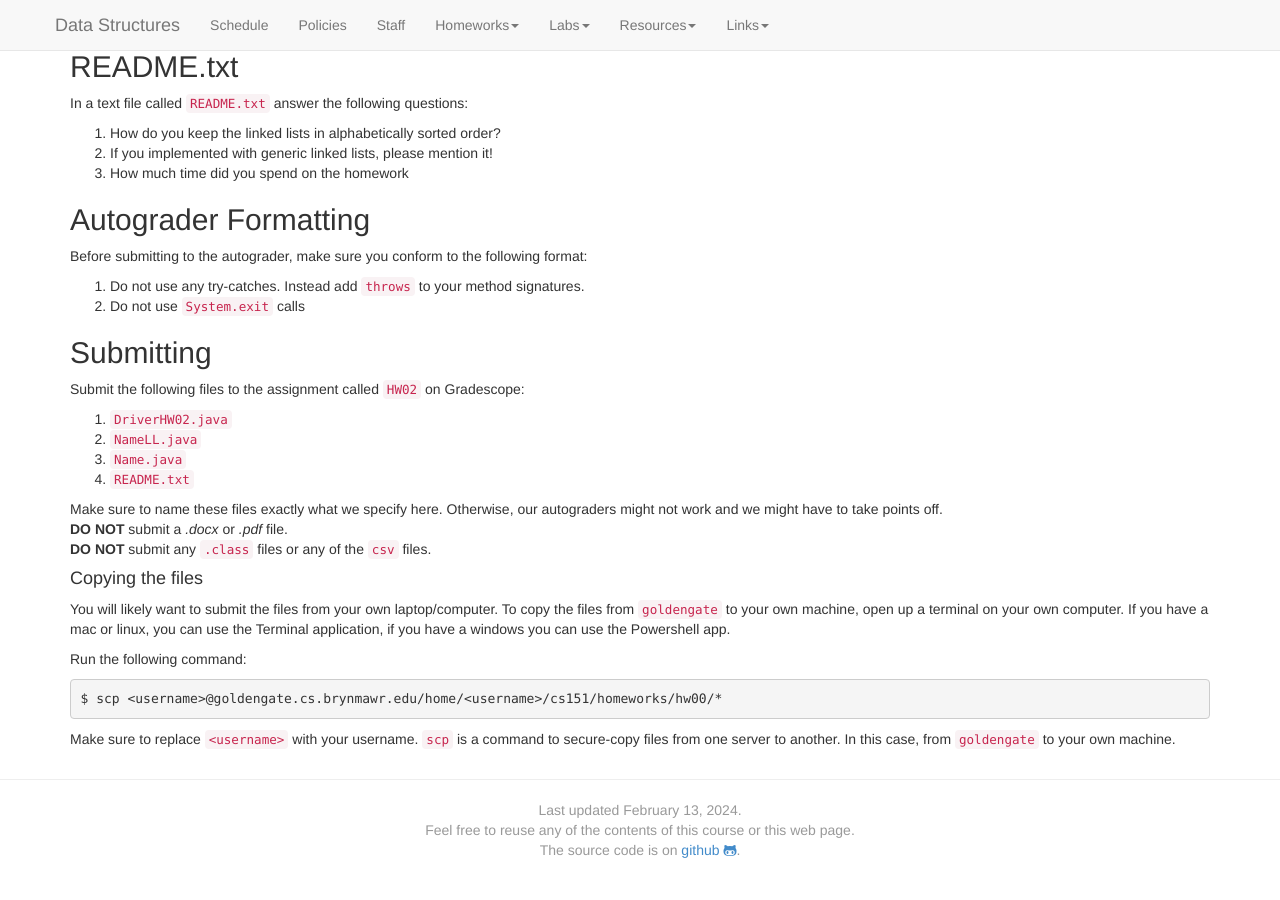
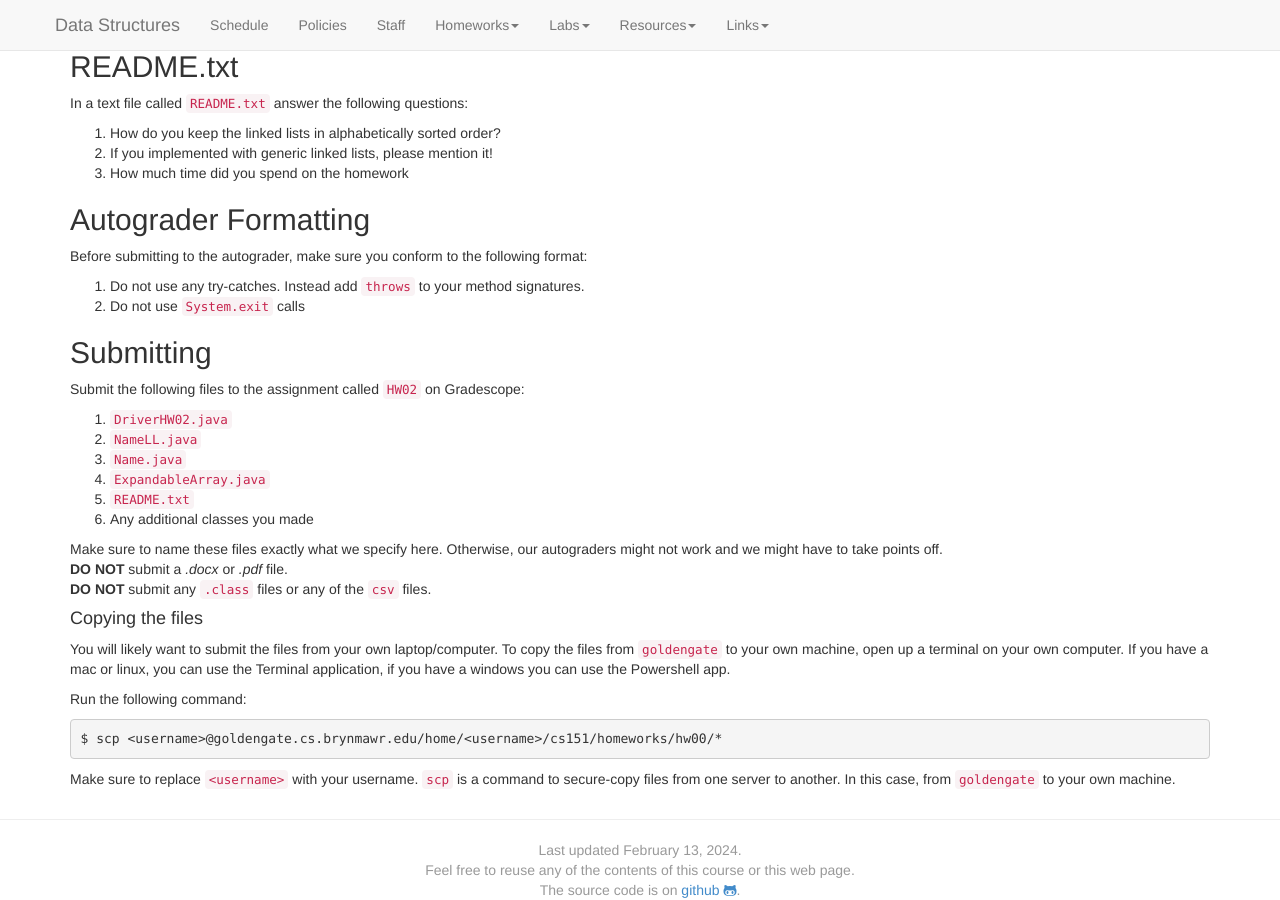
Before and after one commit to kalte0/BMC-CS-151.github.io, a Jekyll site: the page built from hws/HW02.md, in a window 1280 px wide and 900 px high, scrolled down 5139 px. Built offline with Jekyll 4.4.1, drawn with Linux system fonts in a browser that asks for light colours; nearby versions of some CDN libraries; before the commit the page ends 5999 px from its top, so only the background shows below that.

Commit message:
upload other files

```diff
--- a/hws/HW02.md
+++ b/hws/HW02.md
@@ -418,7 +418,9 @@ Submit the following files to the assignment called `HW02` on Gradescope:
 1. `DriverHW02.java`
 2. `NameLL.java`
 3. `Name.java`
-4. `README.txt`
+4. `ExpandableArray.java`
+5. `README.txt`
+6. Any additional classes you made
 
 Make sure to name these files exactly what we specify here. Otherwise,
 our autograders might not work and we might have to take points off.
```
